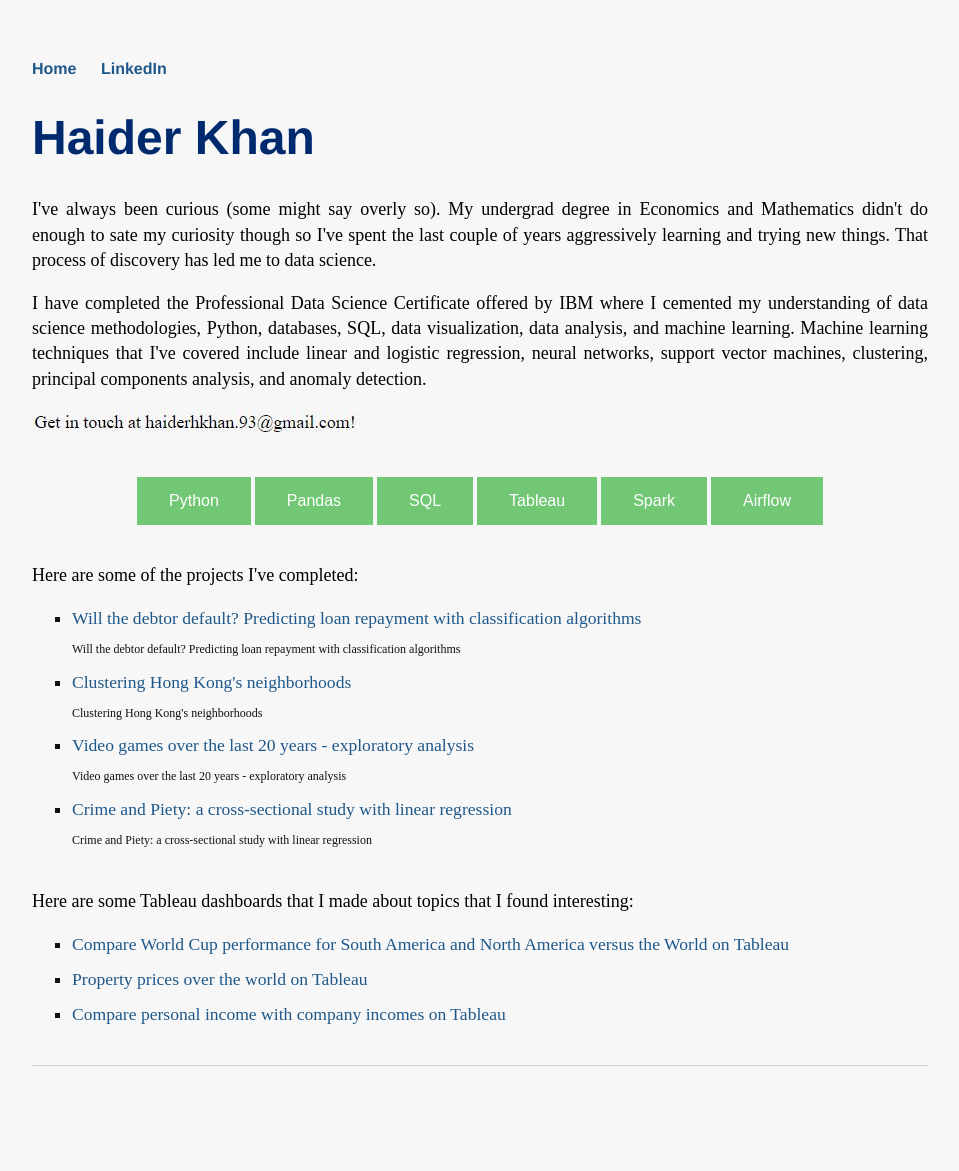
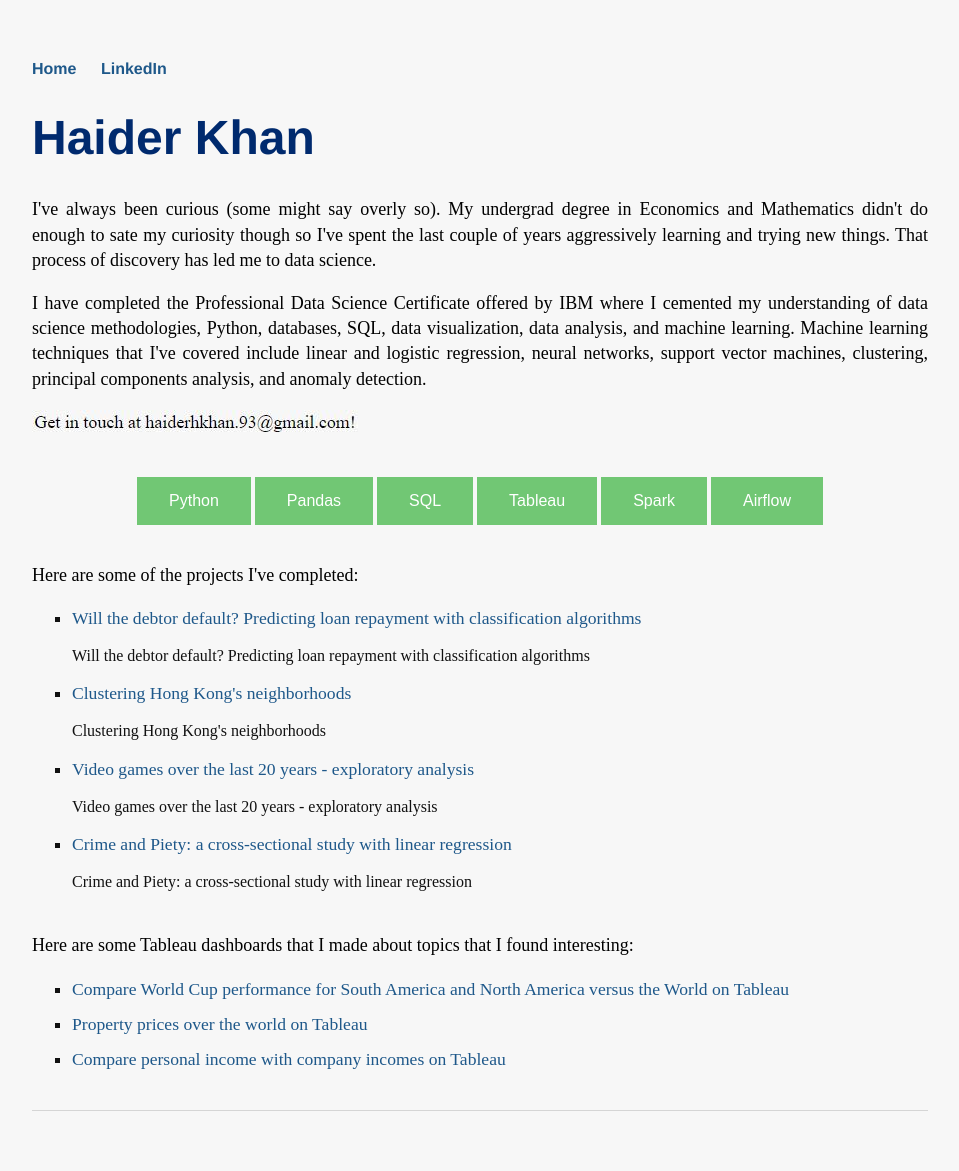
Before and after one commit to h2kh/h2kh.github.io, a Jekyll site: the page built from index.html, in a window 1280 px wide. Shown: the whole page, without its empty margins (160-1119 px from the left). Built offline with Jekyll 4.4.1, drawn with Linux system fonts in a browser that asks for light colours; before the commit the page ends 1126 px from its top, so only the background shows below that.

Commit message:
Update index.html

```diff
--- a/index.html
+++ b/index.html
@@ -30,7 +30,7 @@ title: Data Science projects
 	  {% for post in site.posts  %}
 	    {% if post.nottableau == 'true' %}
 		<li> <a href="{{ post.url }}" title="{{ post.title }}">{{ post.title }}</a>
-			<p style="font-size:12px">{{ post.title }}</p>
+			<p style="font-size:16px">{{ post.title }}</p>
 		</li>
 
 	    {% endif %}
```
